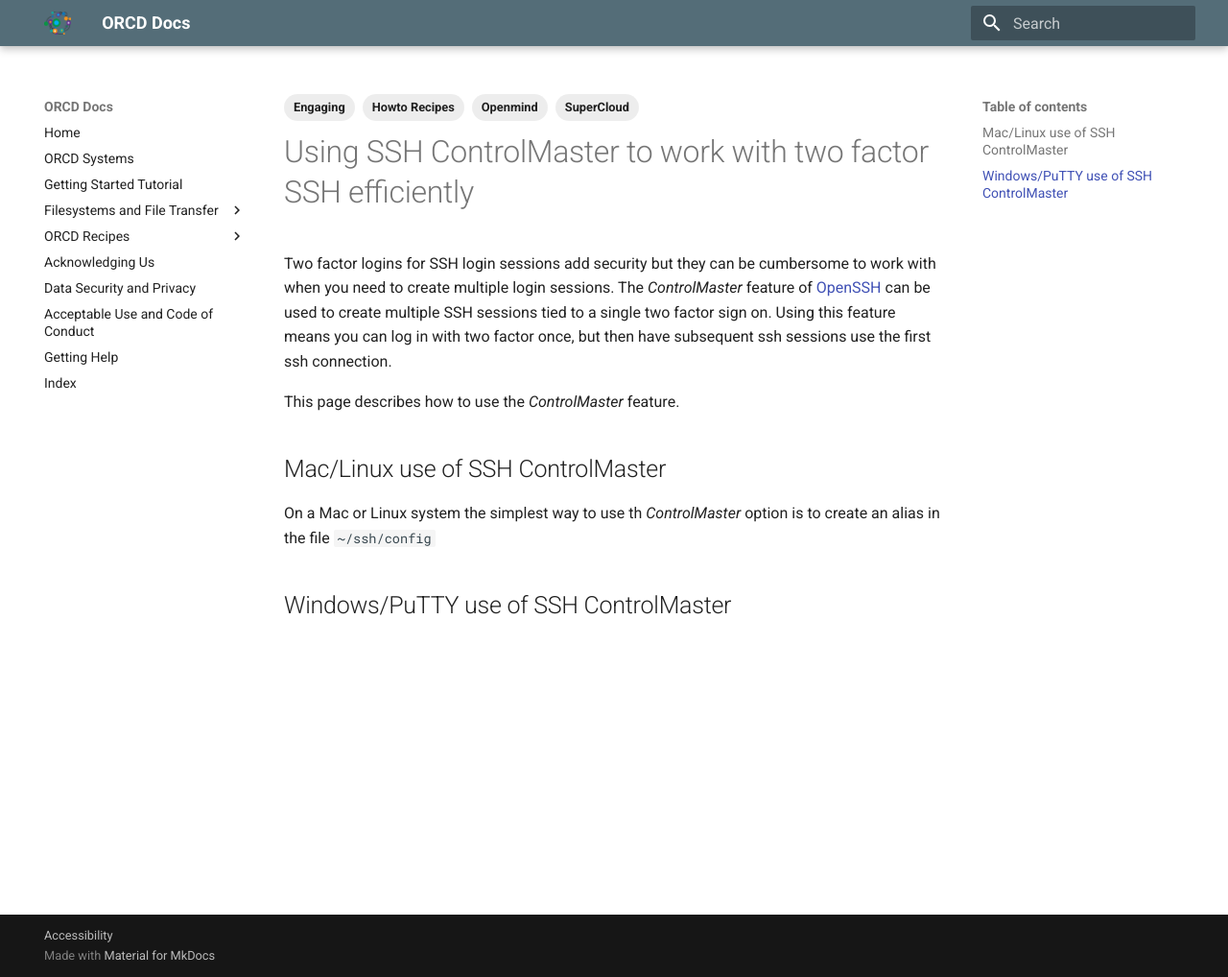
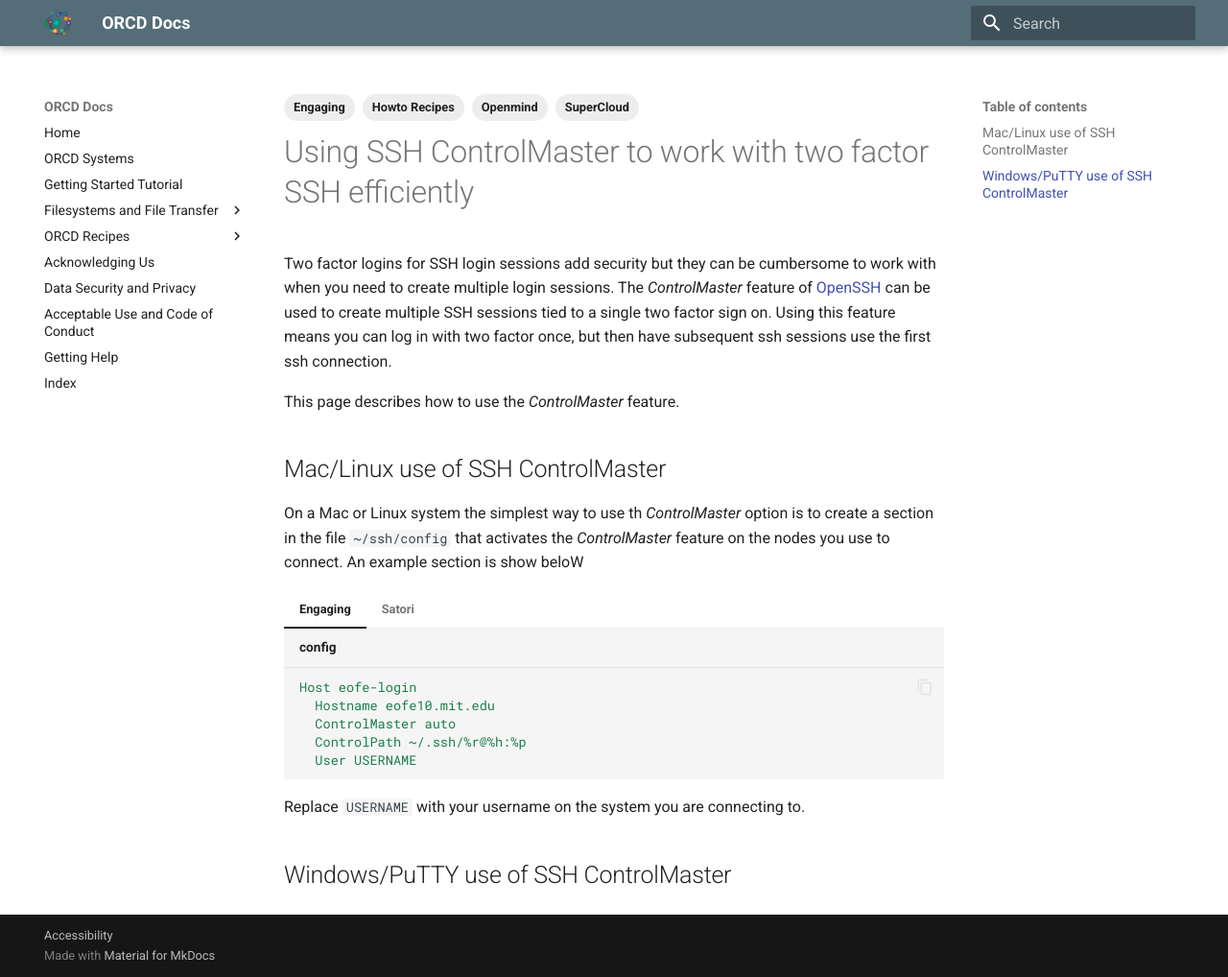
Before and after one commit to mit-orcd/orcd-docs-edit, an MkDocs documentation site: the page built from docs/recipes/ssh-control-master.md, in a window 1280 px wide and 1018 px high. Shown: the whole window at 96% size. Built offline with MkDocs 1.6.1 and Material for MkDocs 9.7.7, drawn with Linux system fonts in a browser that asks for light colours.

Commit message:
Some config file text

````diff
--- a/docs/recipes/ssh-control-master.md
+++ b/docs/recipes/ssh-control-master.md
@@ -18,6 +18,28 @@
 
 ## Mac/Linux use of SSH ControlMaster
 
-On a Mac or Linux system the simplest way to use th _ControlMaster_ option is to create an alias in the file `~/ssh/config`
+On a Mac or Linux system the simplest way to use th _ControlMaster_ option is to create a section in the file `~/ssh/config`
+that activates the _ControlMaster_ feature on the nodes you use to connect. An example section is show beloW
+
+=== "Engaging"
+    ```yaml title="config"
+    Host eofe-login
+      Hostname eofe10.mit.edu
+      ControlMaster auto
+      ControlPath ~/.ssh/%r@%h:%p
+      User USERNAME
+    ```
+
+=== "Satori"
+    ```yaml title="config"
+    Host satori-login
+      Hostname satori-login-001.mit.edu
+      ControlMaster auto
+      ControlPath ~/.ssh/%r@%h:%p
+      User USERNAME
+    ```
+
+
+Replace `USERNAME` with your username on the system you are connecting to.
 
 ## Windows/PuTTY use of SSH ControlMaster
````
